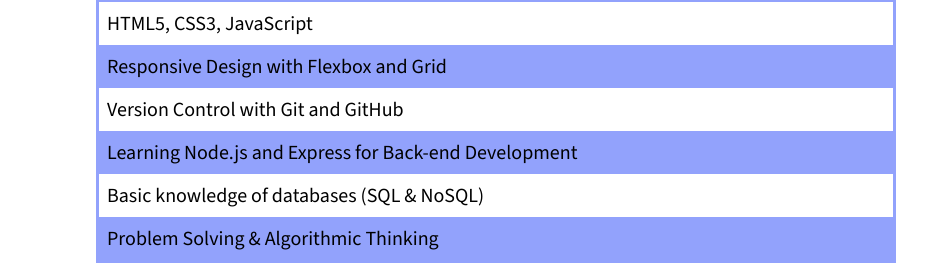
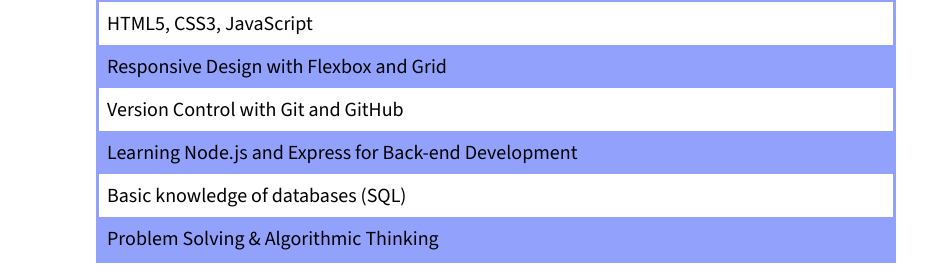
Before and after one commit to Mohanssk/My-Website, a plain HTML site: page index.html in a window 1280 px wide. Shown: the part 2026-2306 px from the top of the page, 344-1280 px from the left. Drawn offline with nearby package versions, Linux system fonts and the light colour scheme.

Commit message:
minor changes

```diff
--- a/index.html
+++ b/index.html
@@ -56,7 +56,7 @@
                         <li>Responsive Design with Flexbox and Grid</li>
                         <li>Version Control with Git and GitHub</li>
                         <li>Learning Node.js and Express for Back-end Development</li>
-                        <li>Basic knowledge of databases (SQL & NoSQL)</li>
+                        <li>Basic knowledge of databases (SQL)</li>
                         <li>Problem Solving & Algorithmic Thinking</li>
                         </ul></div>
                 </div>
```
